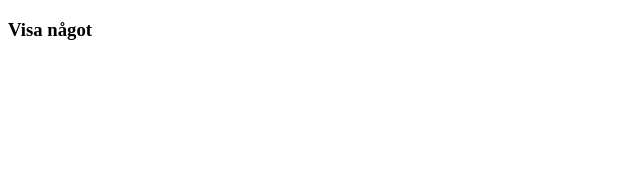
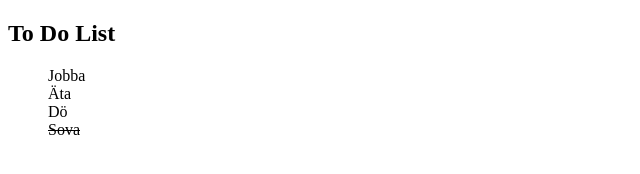
Before and after one commit to SimpeltDjur/ToDoList, a website built with Parcel: page index.html in a window 1280 px wide. Shown: the whole page, without its empty margins (0-640 px from the left). Built offline with nearby package versions, Linux system fonts and the light colour scheme.

Commit message:
Rudimentary list that sort on if the tast is done and alows changing of done status by clicking.

```diff
--- a/src/index.html
+++ b/index.html
@@ -4,10 +4,12 @@
     <meta charset="UTF-8" />
     <meta http-equiv="X-UA-Compatible" content="IE=edge" />
     <meta name="viewport" content="width=device-width, initial-scale=1.0" />
-    <script defer type="module" src=".\ts\main.ts"></script>
+    <script defer type="module" src=".\src\ts\main.ts"></script>
+    <link rel="stylesheet" href="src\css\main.css" />
     <title>ToDoList</title>
   </head>
   <body>
-    <h3>Visa något</h3>
+    <h2>To Do List</h2>
+    <ul id="list"></ul>
   </body>
 </html>
--- /dev/null
+++ b/src/css/main.css
@@ -0,0 +1,6 @@
+.done {
+  text-decoration: line-through;
+}
+.styleNone {
+  list-style-type: none;
+}
--- a/src/ts/main.ts
+++ b/src/ts/main.ts
@@ -0,0 +1,65 @@
+import { Task } from "./models/Task";
+
+let lista: Task[] = [
+  new Task("Jobba", false),
+  new Task("Sova", true),
+  new Task("Äta", false),
+  new Task("Dö", false),
+];
+
+taskDoneSort(lista);
+
+makeList(lista, "list");
+
+//Recursive function that generates a html version of a
+//Task[] and sorts it based on wether the task is done or not.
+function makeList(lista: Task[], id: string) {
+  let showList = document.getElementById(id);
+
+  while (showList.firstChild) {
+    showList.removeChild(showList.lastChild);
+  }
+
+  taskDoneSort(lista);
+
+  showList.classList.add("styleNone");
+  for (let i = 0; i < lista.length; i++) {
+    let li = document.createElement("li");
+
+    li.innerHTML = lista[i].title;
+
+    li.addEventListener("click", () => {
+      if (lista[i].done === false) {
+        lista[i].done = true;
+        li.classList.add("done");
+      } else {
+        lista[i].done = false;
+        li.classList.remove("done");
+      }
+
+      makeList(lista, id);
+    });
+
+    if (lista[i].done === true) {
+      li.classList.add("done");
+    }
+
+    showList.appendChild(li);
+  }
+}
+
+// Jag har lärt mig sortera objekt i Javascript :D
+function taskDoneSort(lista: Task[]) {
+  lista.sort((a, b) => {
+    if (a.done === false) {
+      return -1;
+    }
+    if (b.done === false) {
+      return 1;
+    } else {
+      return 0;
+    }
+  });
+}
+//Hur man hittar index
+let index = lista.findIndex((element) => element.title === lista[1].title);
--- /dev/null
+++ b/src/ts/models/Task.ts
@@ -0,0 +1,3 @@
+export class Task {
+  constructor(public title: string, public done: boolean) {}
+}
```
